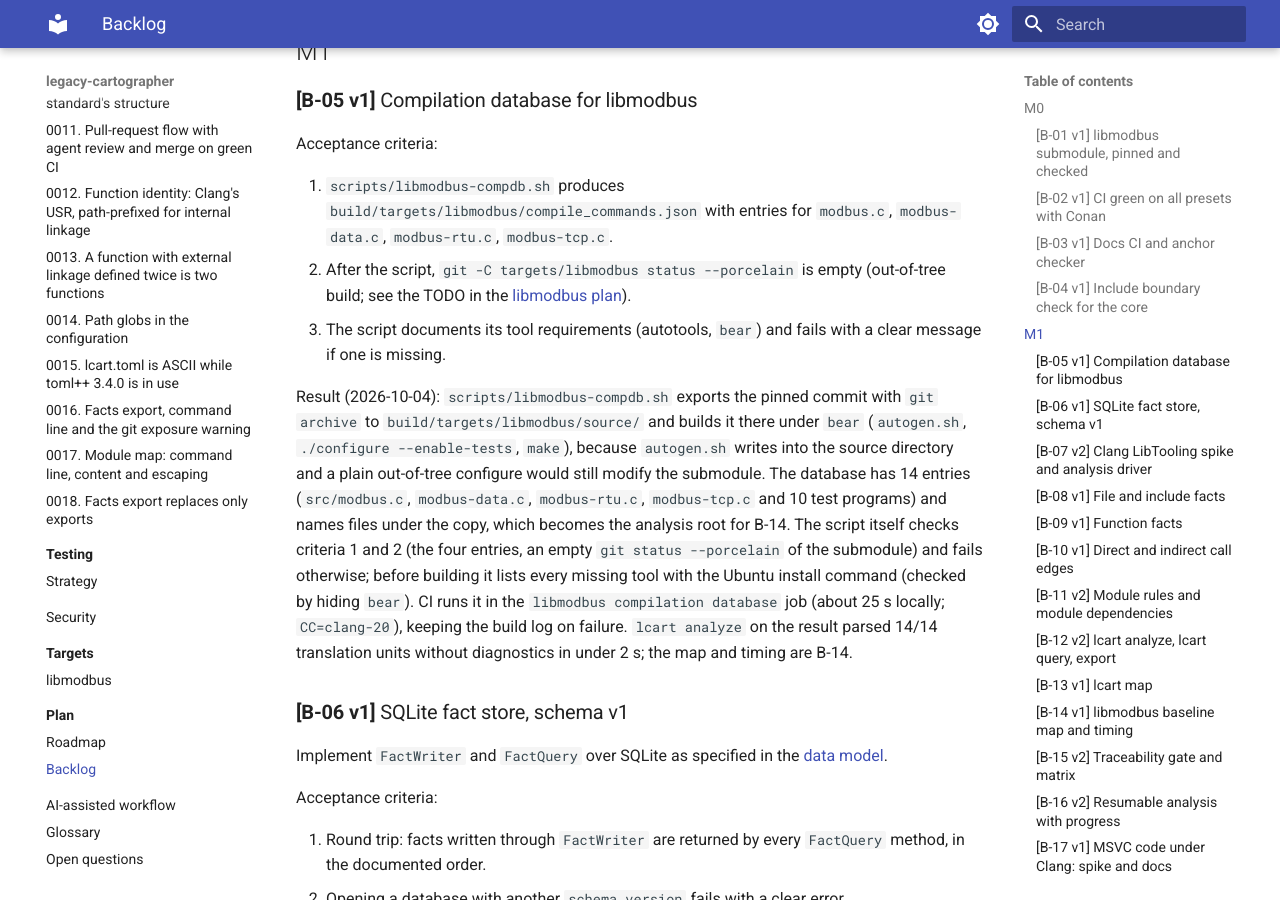
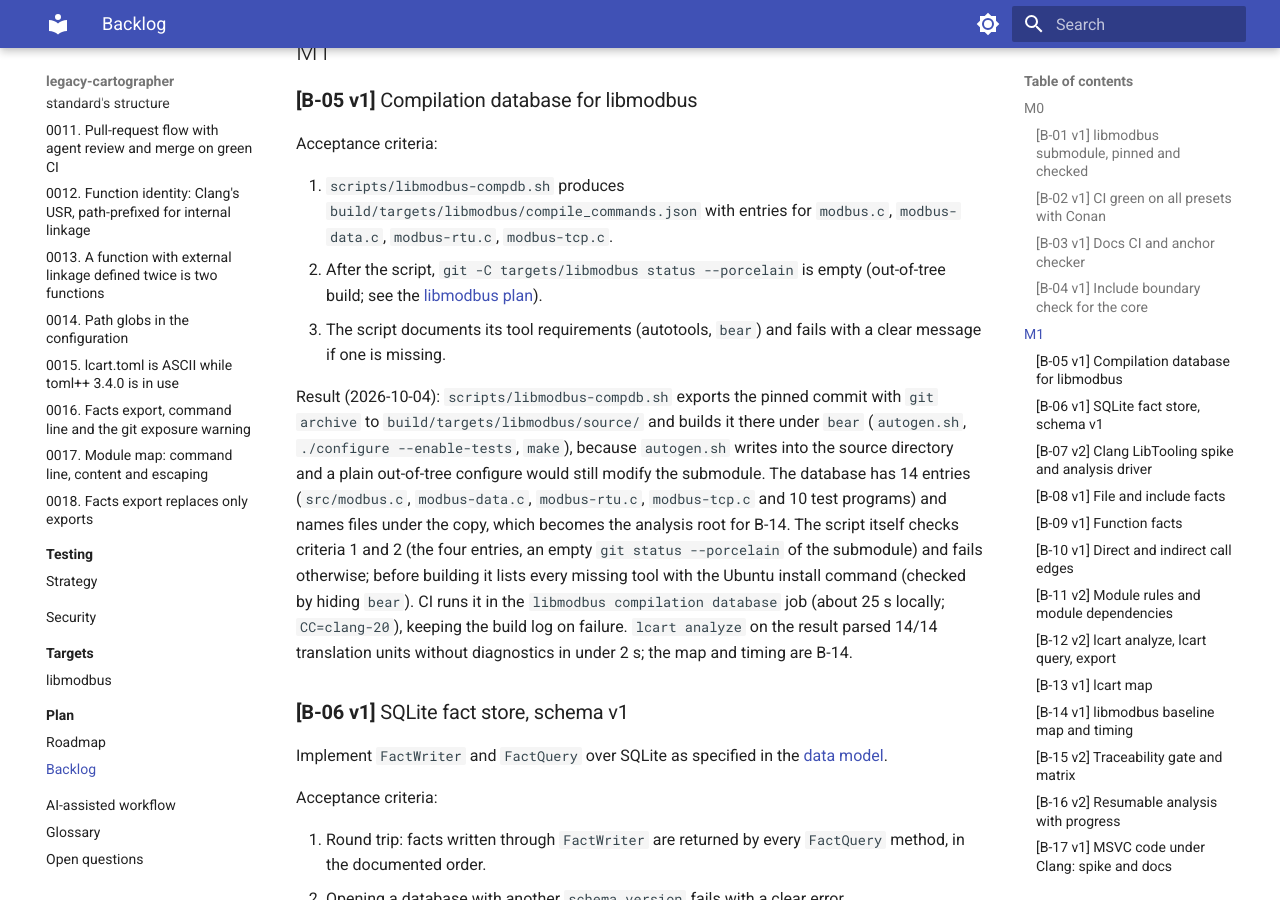
Before and after one commit to Tomek52/legacy-cartographer, an MkDocs documentation site: the page built from docs/plan/backlog.md, in a window 1280 px wide and 900 px high, scrolled down 3081 px. Built offline with MkDocs 1.6.1 and Material for MkDocs 9.7.7, drawn with Linux system fonts in a browser that asks for light colours.

Commit message:
build(targets): stop at the failing build step, match entries literally
Review of B-05: `|| die` disabled errexit in the build group, so a failed
configure went on to make; the steps now run in a subshell with its own
`set -e`. CC may carry arguments, entries are matched as fixed strings,
and the backlog no longer points at the resolved TODO.

Backlog: B-05

Co-Authored-By: Claude Opus 5.5 <noreply@anthropic.com>
Claude-Session: https://claude.ai/code/session_01Sn6UD6WxmmXBAgKToBQUdD

```diff
--- a/docs/plan/backlog.md
+++ b/docs/plan/backlog.md
@@ -105,7 +105,7 @@ Acceptance criteria:
    `build/targets/libmodbus/compile_commands.json` with entries for
    `modbus.c`, `modbus-data.c`, `modbus-rtu.c`, `modbus-tcp.c`.
 2. After the script, `git -C targets/libmodbus status --porcelain` is empty
-   (out-of-tree build; see the TODO in the [libmodbus plan](../targets/libmodbus.md)).
+   (out-of-tree build; see the [libmodbus plan](../targets/libmodbus.md)).
 3. The script documents its tool requirements (autotools, `bear`) and fails
    with a clear message if one is missing.
 
```
Also changed, not shown: 1 other file.
